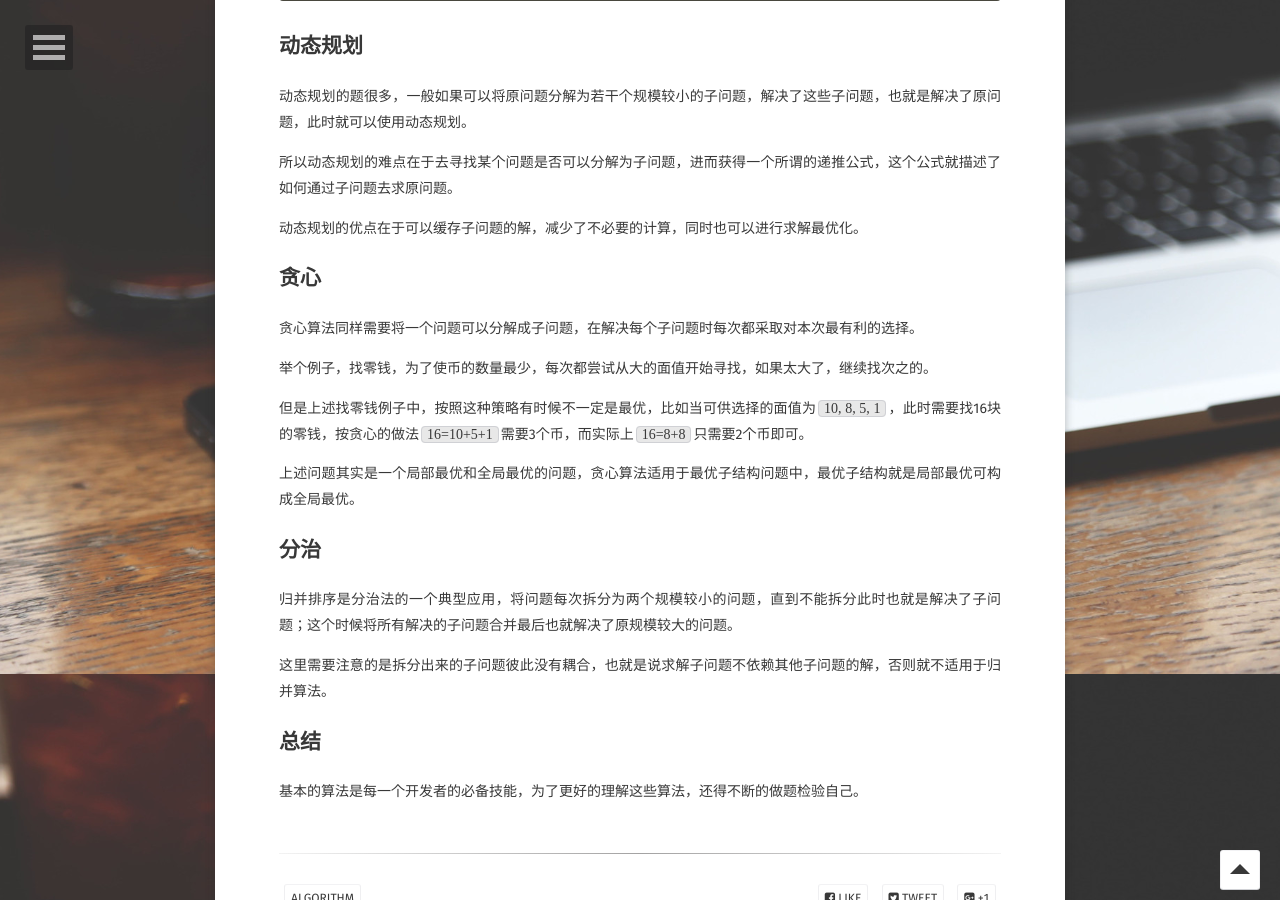
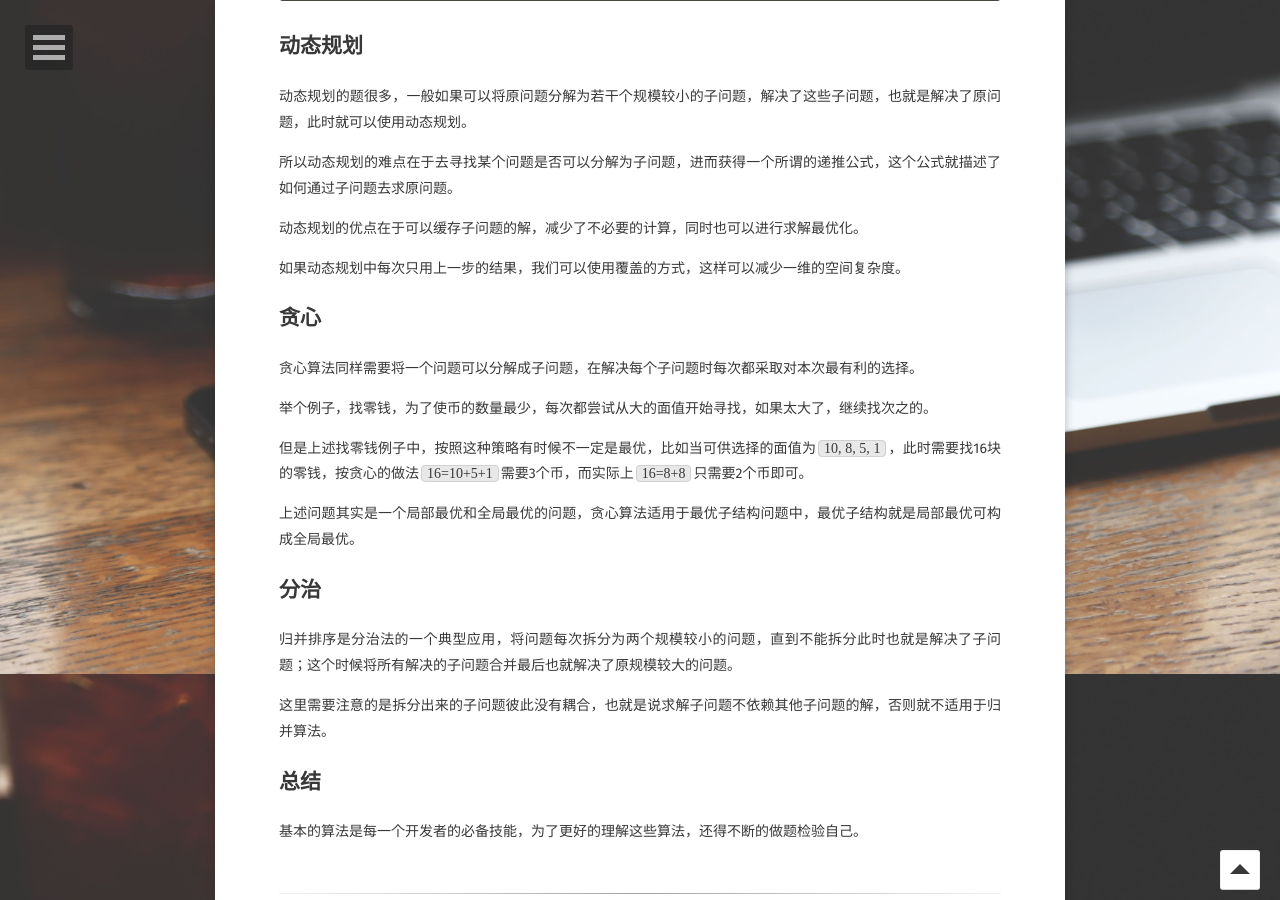
Before and after one commit to longjianjiang/longjianjiang.github.io, a Jekyll site: the page built from _posts/2019-04-10-basic-algorithms.md, in a window 1280 px wide and 900 px high, scrolled down 1126 px. Built offline with Jekyll 4.4.1, drawn with Linux system fonts in a browser that asks for light colours; some web fonts are replaced; comment, search, counter and statistics services are not loaded.

Commit message:
Update(auto commit)

```diff
--- a/_posts/2019-04-10-basic-algorithms.md
+++ b/_posts/2019-04-10-basic-algorithms.md
@@ -46,6 +46,8 @@ end
 
 动态规划的优点在于可以缓存子问题的解，减少了不必要的计算，同时也可以进行求解最优化。
 
+如果动态规划中每次只用上一步的结果，我们可以使用覆盖的方式，这样可以减少一维的空间复杂度。
+
 ## 贪心
 
 贪心算法同样需要将一个问题可以分解成子问题，在解决每个子问题时每次都采取对本次最有利的选择。
```
